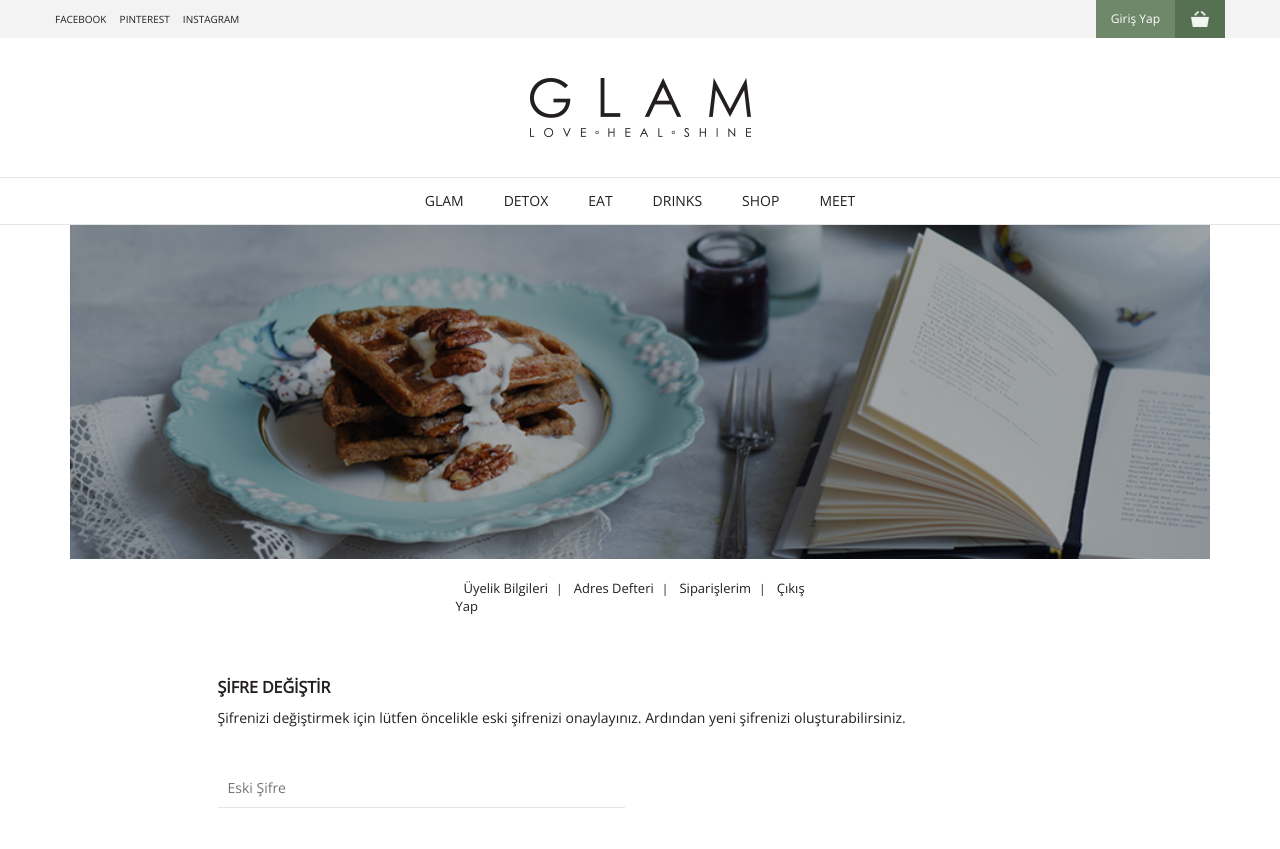
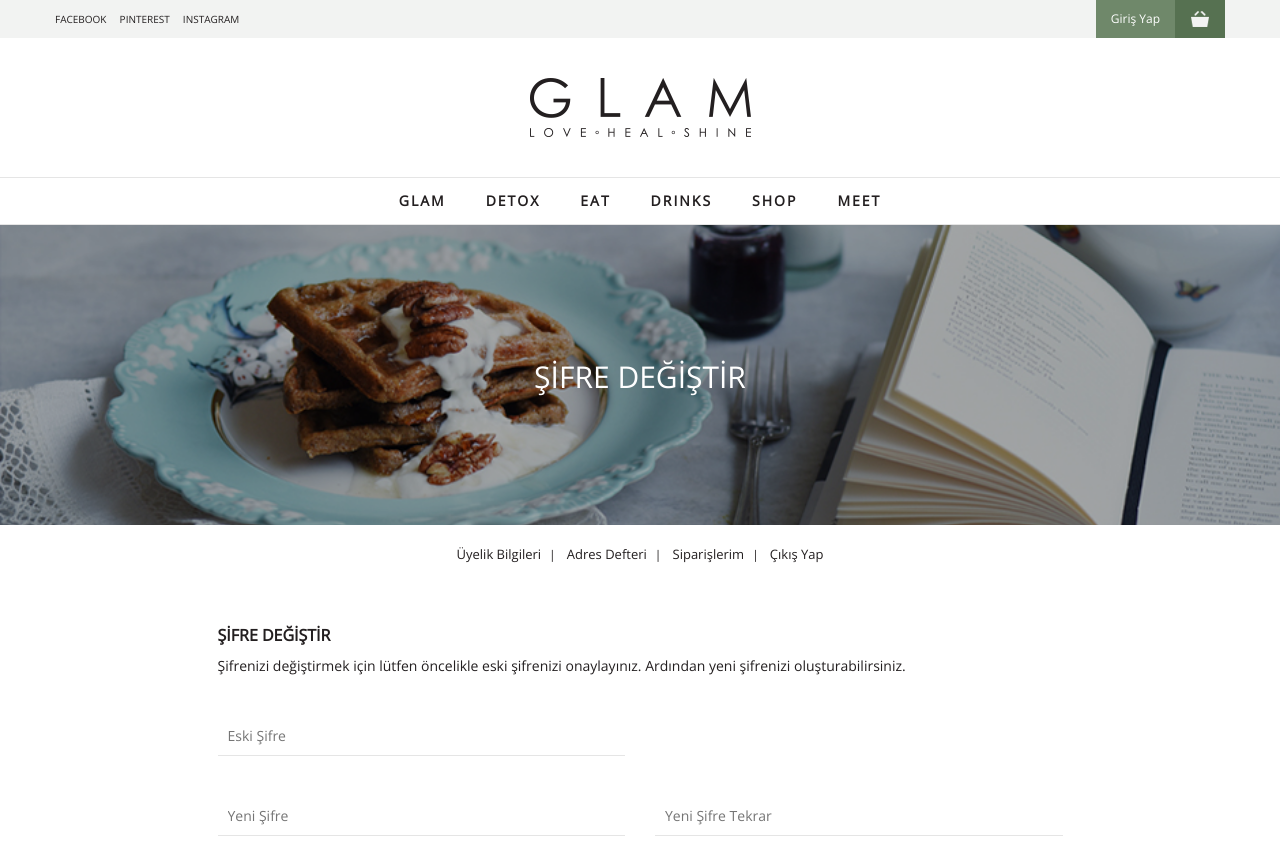
Before and after one commit to developerphp/glam, a CodeIgniter app: the page made by application/views/profile/changePasswordView.php in a window 1280 px wide. Shown: the top 849 px of the page. Run offline with CodeIgniter, Linux system fonts and the light colour scheme; data that the repository does not hold is empty; some web fonts are replaced.

Commit message:
gün sonu genel

```diff
--- a/application/controllers/detox.php
+++ b/application/controllers/detox.php
@@ -5,6 +5,7 @@ class Detox extends CI_Controller {
 	public function index()
 	{
         $datas["login"]=$this->session->userdata('login');
+		$datas["selectnav"]="detox";
         $this->load->view('detoxView',$datas);
 	}
 
--- a/application/controllers/drinks.php
+++ b/application/controllers/drinks.php
@@ -5,6 +5,7 @@ class Drinks extends CI_Controller {
 	public function index()
 	{
         $datas["login"]=$this->session->userdata('login');
+		$datas["selectnav"]="drinks";
         $this->load->view('drinksView',$datas);
 	}
 
--- a/application/controllers/eats.php
+++ b/application/controllers/eats.php
@@ -5,6 +5,7 @@ class Eats extends CI_Controller {
 	public function index()
 	{
         $datas["login"]=$this->session->userdata('login');
+		$datas["selectnav"]="eats";
         $this->load->view('eatsView',$datas);
 	}
 
--- a/application/controllers/profile.php
+++ b/application/controllers/profile.php
@@ -16,6 +16,7 @@ class Profile extends CI_Controller {
                     $datas['profile_menu']='dashboard';
                     $datas['ptitle']="üyelik bilgilerim";
                     $datas['profile']=$profile;
+					$datas["selectnav"]="edit";
                     $this->load->view('profile/profileView',$datas);
                 }
             }
@@ -35,6 +36,7 @@ class Profile extends CI_Controller {
 
             if (is_numeric($userid)) {
                 $datas['userid']=$userid;
+				$datas["selectnav"]="orders";
                 $this->load->view('profile/ordersView',$datas);
             }
         }
@@ -53,6 +55,7 @@ class Profile extends CI_Controller {
 
             if (is_numeric($userid)) {
                 $datas['userid']=$userid;
+				$datas["selectnav"]="address";
                 $this->load->view('profile/addressView',$datas);
             }
         }
@@ -75,6 +78,7 @@ class Profile extends CI_Controller {
                     $sql=$this->db->query("select * from address where user_id=".$userid." and id=".$id."");
                     foreach($sql->result() as $address) {
                         $datas['address']=$address;
+						$datas["selectnav"]="address";
                         $this->load->view('profile/editAddressView',$datas);
                     }
                 }
@@ -252,6 +256,7 @@ class Profile extends CI_Controller {
             $userid=$this->session->userdata('userid');
 
             if (is_numeric($userid)) {
+				$datas["selectnav"]="address";
                 $this->load->view('profile/addAddressView',$datas);
             }
         }
@@ -328,6 +333,7 @@ class Profile extends CI_Controller {
         $datas["login"]=$login;
         if ($login==1) {
             $datas['profile_menu']='change_password';
+			$datas["selectnav"]="changepass";
             $this->load->view('profile/changePasswordView',$datas);
         }
         else {
--- a/application/views/detoxView.php
+++ b/application/views/detoxView.php
@@ -6,9 +6,7 @@
 <main>
     <div class="container-fluid">
         <div class="row">
-            <div class="login_cover">
-                <img src="assets/images/detox_cover.png" alt="cover">
-            </div>
+                <img src="assets/images/detox_cover.png" alt="cover" width="100%">
         </div>
     </div>
 
--- a/application/views/eatsView.php
+++ b/application/views/eatsView.php
@@ -6,9 +6,7 @@
 <main>
     <div class="container-fluid">
         <div class="row">
-            <div class="login_cover">
-                <img src="assets/images/detox_cover.png" alt="cover">
-            </div>
+                <img src="assets/images/detox_cover.png" alt="cover" width="100%">
         </div>
     </div>
 
--- a/application/views/includes/header.php
+++ b/application/views/includes/header.php
@@ -46,9 +46,9 @@
     <nav class="main_menu">
 
       <a>GLAM</a>
-      <a href="<?php echo base_url('detox') ?>">DETOX</a>
-      <a href="<?php echo base_url('eats') ?>">EAT</a>
-      <a href="<?php echo base_url('drinks') ?>">DRINKS</a>
+      <a <?php if( $selectnav == "detox" ) {echo 'class="menu_active"';} ?> href="<?php echo base_url('detox') ?>">DETOX</a>
+      <a <?php if( $selectnav == "eats" ) {echo 'class="menu_active"';} ?> href="<?php echo base_url('eats') ?>">EAT</a>
+      <a <?php if( $selectnav == "drinks" ) {echo 'class="menu_active"';} ?> href="<?php echo base_url('drinks') ?>">DRINKS</a>
       <a>SHOP</a>
       <a>MEET</a>
 
--- a/application/views/profile/changePasswordView.php
+++ b/application/views/profile/changePasswordView.php
@@ -5,17 +5,16 @@
  <main>
   <section>
 
+    <div class="container-fluid">
+    	<div class="row">
+            <div class="login_cover">
+                <div class="tint"></div>
+                <div class="l_cover_txt">ŞİFRE DEĞİŞTİR</div>
+            </div>
+          </div>
+	</div>
+
       <div class="container">
-
-          <div class="row">
-              <div class="col-md-12">
-                  <div class="login_cover">
-                        <div class="tint"></div>
-                        <div id="cover_txt" class="l_cover_txt">ÜYE OL</div>
-                        <img src="<?php echo base_url('assets/images/l_cover.png') ?>" alt="cover">
-                    </div>
-                </div>
-            </div>
 
             <?php $this->load->view('profile/nav') ?>
 
--- a/application/views/profile/nav.php
+++ b/application/views/profile/nav.php
@@ -1,12 +1,8 @@
 <div class="row">
     <nav class="order_menu">
-
-    <ul>
-        <li><a href="<?php echo base_url('profile/edit') ?>">Üyelik Bilgileri</a></li>|
-        <li><a href="<?php echo base_url('profile/address') ?>">Adres Defteri</a></li>|
-        <li><a href="<?php echo base_url('profile/orders') ?>">Siparişlerim</a></li>|
-        <li><a href="<?php echo base_url() ?>">Çıkış Yap</a></li>
-    </ul>
-
+        <a <?php if( $selectnav == "edit" ) {echo 'class="p_menu_active"';} ?> href="<?php echo base_url('profile/edit') ?>">Üyelik Bilgileri</a>|
+        <a <?php if( $selectnav == "address" ) {echo 'class="p_menu_active"';} ?> href="<?php echo base_url('profile/address') ?>">Adres Defteri</a>|
+        <a <?php if( $selectnav == "orders" ) {echo 'class="p_menu_active"';} ?> href="<?php echo base_url('profile/orders') ?>">Siparişlerim</a>|
+        <a href="<?php echo base_url() ?>">Çıkış Yap</a>
     </nav>
 </div>
--- a/assets/css/style.css
+++ b/assets/css/style.css
@@ -521,9 +521,10 @@ header .container-fluid {
 .main_menu a {
   font-size: 14px !important;
   margin: 20px;
-  font-weight: 400;
+  font-weight: 600;
   text-align: center;
   position: relative;
+  letter-spacing: 2px;
 }
 
 .main_menu a:after {
@@ -570,20 +571,45 @@ header .container-fluid {
   }
 }
 
+.menu_active {
+  color: #567151 !important;
+}
+
+.menu_active:after {
+  top: calc(100% + 3px) !important;
+  background: #567151 !important;
+  opacity: 1 !important;
+  transform: none !important;
+}
+
+.p_menu_active {
+  position: relative;
+  font-weight: 400;
+}
+
+.p_menu_active:after {
+  position: absolute;
+  top: calc(100% + 3px);
+  left: 0;
+  width: 100%;
+  height: 1px;
+  background: black;
+  content: '';
+}
+
 .order_row {
   margin-top: 30px;
 }
 
 .order_menu {
-  width: 369px;
-  margin: 20px auto;
-  margin-bottom: 0px;
+  display: table;
+  margin: 0px auto;
+  margin-top: 20px;
 }
 
-.order_menu ul li {
+.order_menu a {
+  text-align: center;
   font-size: 13px !important;
-  list-style: none;
-  display: inline;
   margin: 8px;
 }
 
@@ -1181,10 +1207,10 @@ footer {
 .login_cover {
   width: 100%;
   position: relative;
-}
-
-.login_cover img {
-  width: 100%;
+  height: 300px;
+  background: url(../images/l_cover.png);
+  background-size: cover;
+  background-position: center;
 }
 
 .login_row {
@@ -1201,11 +1227,11 @@ footer {
 .l_cover_txt {
   text-align: center;
   color: #fff;
-  font-weight: 400;
-  font-size: 35px;
+  font-weight: 500;
+  font-size: 30px;
   position: absolute;
   width: 100%;
-  height: 45px;
+  height: 38px;
   margin: auto;
   top: 0;
   left: 0;
@@ -1460,13 +1486,7 @@ footer {
 }
 
 .alerts_box .alert_error {
-  background-color: red;
+  background-color: #e74c3c;
   width: 100%;
   padding: 10.5px 0 10.5px 0;
 }
-
-.alerts_box .form_error {
-  background-color: red;
-  width: 100%;
-  padding: 10.5px 0 10.5px 0;
-}
--- a/assets/sass/style.scss
+++ b/assets/sass/style.scss
@@ -14,6 +14,7 @@ $c_lightGreen: #6f886a;
 $c_lighterGreen: #91b28b;
 $c_green: #567151;
 $c_gray: #e5e5e5;
+$c_red: #e74c3c;
 
 body{
 	font-size: 12px;
@@ -248,9 +249,10 @@ header{
 	a{
 		font-size: 14px !important;
 		margin: 20px;
-		font-weight: 400;
+		font-weight: 600;
 		text-align: center;
 		position: relative;
+		letter-spacing: 2px;
 
 		&:after{
 			position: absolute;
@@ -292,22 +294,44 @@ header{
 	}
 }
 
+.menu_active{
+	color: $c_green !important;
+
+	&:after{
+	  top: calc(100% + 3px) !important;
+	  background: #567151 !important;
+	  opacity: 1 !important;
+	  transform: none !important;
+	}
+}
+
+.p_menu_active{
+	position: relative;
+	font-weight: 400;
+	&:after{
+	  	position: absolute;
+		top: calc(100% + 3px);
+		left: 0;
+		width: 100%;
+		height: 1px;
+		background: rgba(0,0,0,1);
+		content: '';
+	}
+}
+
 .order_row{
 	margin-top: 30px;
 }
 
 .order_menu{
-	width: 369px;
- 	margin: 20px auto;
-  	margin-bottom: 0px;
+	display: table;
+ 	margin: 0px auto;
+  	margin-top: 20px;
 
-	ul{
-		li{
-			font-size: 13px !important;
-			list-style: none;
-			display: inline;
-			margin: 8px;
-		}
+	a{
+		text-align: center;
+		font-size: 13px !important;
+		margin: 8px;
 	}
 }
 
@@ -875,9 +899,10 @@ footer{
 .login_cover{
 	width: 100%;
 	position: relative;
-	img{
-			width: 100%;
-	}
+	height: 300px;
+	background: url(../images/l_cover.png);
+	background-size: cover;
+	background-position: center;
 }
 
 .login_row{
@@ -894,11 +919,11 @@ footer{
 .l_cover_txt{
 	text-align: center;
 	color: $c_white;
-	font-weight: 400;
-	font-size: 35px;
+	font-weight: 500;
+	font-size: 30px;
 	position: absolute;
 	width: 100%;
-	height: 45px;
+	height: 38px;
 	margin: auto;
 	top: 0;
 	left: 0;
@@ -1151,13 +1176,7 @@ footer{
 	}
 
 	.alert_error{
-	  background-color: red;
-	  width: 100%;
-	  padding: 10.5px 0 10.5px 0;
-	}
-
-	.form_error{
-	  background-color: red;
+	  background-color: $c_red;
 	  width: 100%;
 	  padding: 10.5px 0 10.5px 0;
 	}
```
Also changed, not shown: application/views/profile/addAddressView.php (+8 -10 lines), application/views/profile/addressView.php (+3 -4 lines), application/views/profile/editAddressView.php (+3 -4 lines), application/views/profile/loginView.php (+3 -4 lines), application/views/profile/ordersView.php (+3 -4 lines), application/views/profile/profileView.php (+9 -10 lines), application/views/profile/registerView.php (+9 -10 lines).
